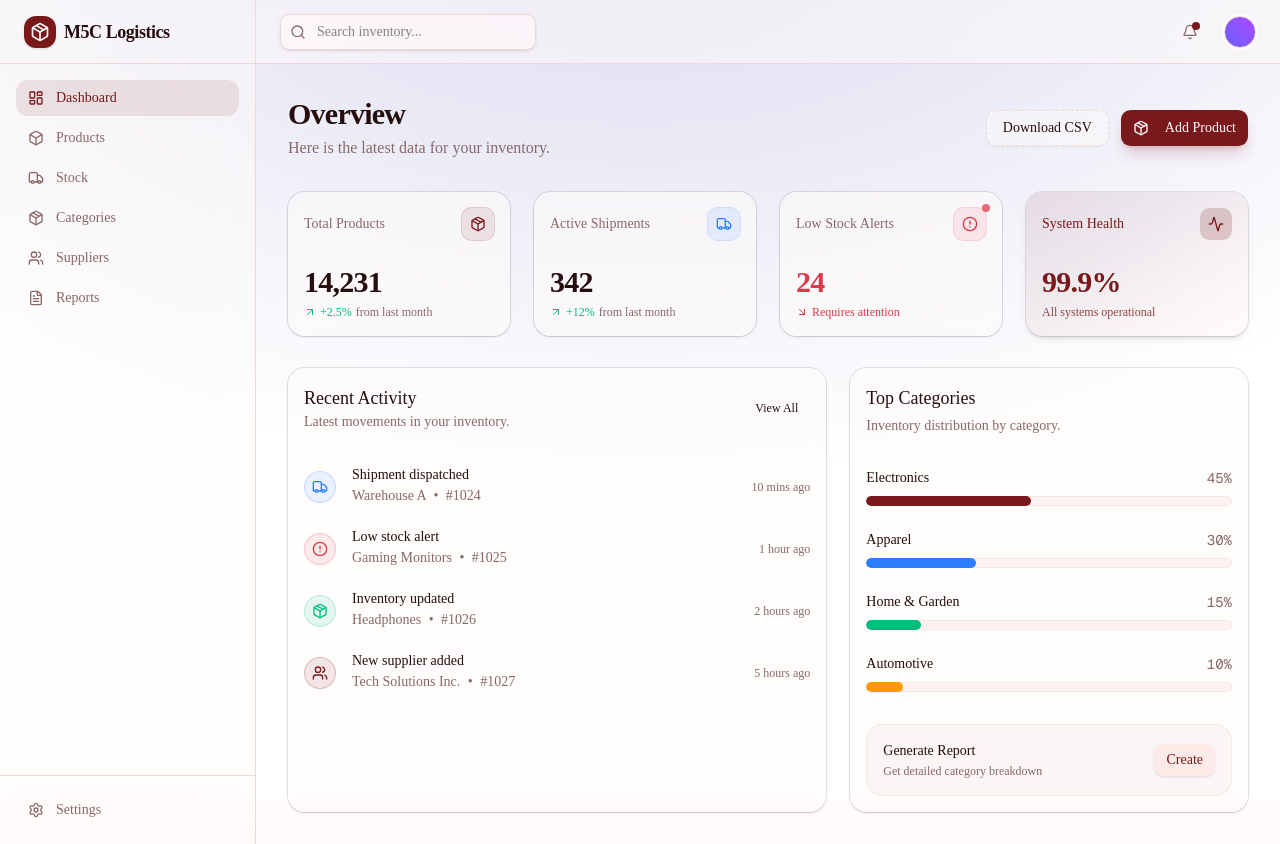
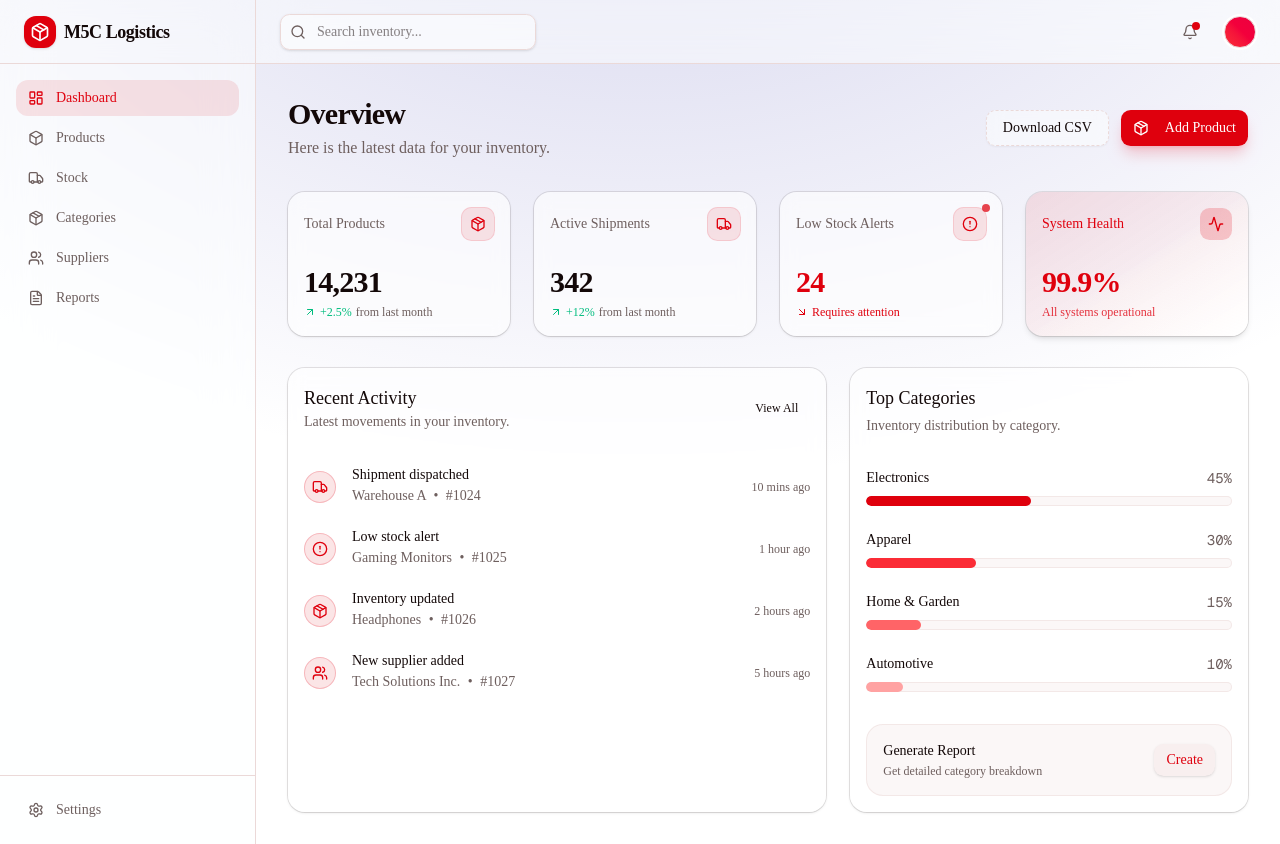
Before and after one commit to M5Csoftware/inventory-management, a Next.js app: page / in a window 1280 px wide. Built offline with nearby package versions, Linux system fonts and the light colour scheme.

Commit message:
Updated Code

```diff
--- a/src/app/globals.css
+++ b/src/app/globals.css
@@ -49,39 +49,39 @@
 }
 
 :root {
-  --background: oklch(0.99 0.005 25);
-  --foreground: oklch(0.20 0.04 25);
+  --background: oklch(1 0 0);
+  --foreground: oklch(0.15 0.02 20);
   --card: oklch(1 0 0);
-  --card-foreground: oklch(0.20 0.04 25);
+  --card-foreground: oklch(0.15 0.02 20);
   --popover: oklch(1 0 0);
-  --popover-foreground: oklch(0.20 0.04 25);
-  --primary: oklch(0.38 0.13 25);
-  --primary-foreground: oklch(0.99 0.005 25);
-  --secondary: oklch(0.95 0.02 25);
-  --secondary-foreground: oklch(0.38 0.13 25);
-  --muted: oklch(0.96 0.01 25);
-  --muted-foreground: oklch(0.55 0.04 25);
-  --accent: oklch(0.94 0.02 25);
-  --accent-foreground: oklch(0.38 0.13 25);
-  --destructive: oklch(0.60 0.20 20);
-  --destructive-foreground: oklch(0.99 0 0);
-  --border: oklch(0.90 0.02 25);
-  --input: oklch(0.90 0.02 25);
-  --ring: oklch(0.38 0.13 25);
+  --popover-foreground: oklch(0.15 0.02 20);
+  --primary: oklch(0.55 0.25 25);
+  --primary-foreground: oklch(1 0 0);
+  --secondary: oklch(0.96 0.01 20);
+  --secondary-foreground: oklch(0.55 0.25 25);
+  --muted: oklch(0.96 0.01 20);
+  --muted-foreground: oklch(0.5 0.02 20);
+  --accent: oklch(0.96 0.01 20);
+  --accent-foreground: oklch(0.55 0.25 25);
+  --destructive: oklch(0.55 0.25 25);
+  --destructive-foreground: oklch(1 0 0);
+  --border: oklch(0.90 0.02 20);
+  --input: oklch(0.90 0.02 20);
+  --ring: oklch(0.55 0.25 25);
   --radius: 0.75rem;
-  --chart-1: oklch(0.38 0.13 25);
-  --chart-2: oklch(0.50 0.10 25);
-  --chart-3: oklch(0.60 0.08 25);
-  --chart-4: oklch(0.70 0.06 25);
-  --chart-5: oklch(0.80 0.04 25);
-  --sidebar: oklch(0.99 0.005 25);
-  --sidebar-foreground: oklch(0.20 0.04 25);
-  --sidebar-primary: oklch(0.38 0.13 25);
-  --sidebar-primary-foreground: oklch(0.99 0.005 25);
-  --sidebar-accent: oklch(0.94 0.02 25);
-  --sidebar-accent-foreground: oklch(0.38 0.13 25);
-  --sidebar-border: oklch(0.90 0.02 25);
-  --sidebar-ring: oklch(0.38 0.13 25);
+  --chart-1: oklch(0.55 0.25 25);
+  --chart-2: oklch(0.65 0.20 25);
+  --chart-3: oklch(0.75 0.15 25);
+  --chart-4: oklch(0.85 0.10 25);
+  --chart-5: oklch(0.95 0.05 25);
+  --sidebar: oklch(1 0 0);
+  --sidebar-foreground: oklch(0.15 0.02 20);
+  --sidebar-primary: oklch(0.55 0.25 25);
+  --sidebar-primary-foreground: oklch(1 0 0);
+  --sidebar-accent: oklch(0.96 0.01 20);
+  --sidebar-accent-foreground: oklch(0.55 0.25 25);
+  --sidebar-border: oklch(0.90 0.02 20);
+  --sidebar-ring: oklch(0.55 0.25 25);
 }
 
 
--- a/src/app/page.tsx
+++ b/src/app/page.tsx
@@ -39,10 +39,10 @@ export default function Dashboard() {
         </Card>
 
         <Card className="group relative overflow-hidden bg-background/60 backdrop-blur-sm border-border/50 shadow-sm transition-all hover:shadow-md hover:border-primary/30">
-          <div className="absolute inset-0 bg-gradient-to-br from-blue-500/5 via-transparent to-transparent opacity-0 transition-opacity group-hover:opacity-100"></div>
+          <div className="absolute inset-0 bg-gradient-to-br from-primary/5 via-transparent to-transparent opacity-0 transition-opacity group-hover:opacity-100"></div>
           <CardHeader className="flex flex-row items-center justify-between space-y-0 pb-2">
             <CardTitle className="text-sm font-medium text-muted-foreground">Active Shipments</CardTitle>
-            <div className="p-2 rounded-md bg-blue-500/10 text-blue-500 ring-1 ring-blue-500/20">
+            <div className="p-2 rounded-md bg-primary/10 text-primary ring-1 ring-primary/20">
               <Truck className="h-4 w-4" />
             </div>
           </CardHeader>
@@ -103,9 +103,9 @@ export default function Dashboard() {
           <CardContent>
             <div className="space-y-6">
               {[
-                { id: '1024', event: 'Shipment dispatched', loc: 'Warehouse A', time: '10 mins ago', icon: Truck, color: 'text-blue-500', bg: 'bg-blue-500/10' },
+                { id: '1024', event: 'Shipment dispatched', loc: 'Warehouse A', time: '10 mins ago', icon: Truck, color: 'text-primary', bg: 'bg-primary/10' },
                 { id: '1025', event: 'Low stock alert', loc: 'Gaming Monitors', time: '1 hour ago', icon: AlertCircle, color: 'text-destructive', bg: 'bg-destructive/10' },
-                { id: '1026', event: 'Inventory updated', loc: 'Headphones', time: '2 hours ago', icon: Package, color: 'text-emerald-500', bg: 'bg-emerald-500/10' },
+                { id: '1026', event: 'Inventory updated', loc: 'Headphones', time: '2 hours ago', icon: Package, color: 'text-primary', bg: 'bg-primary/10' },
                 { id: '1027', event: 'New supplier added', loc: 'Tech Solutions Inc.', time: '5 hours ago', icon: Users, color: 'text-primary', bg: 'bg-primary/10' },
               ].map((item, i) => (
                 <div key={i} className="flex items-center group cursor-pointer">
@@ -134,9 +134,9 @@ export default function Dashboard() {
             <div className="space-y-6">
               {[
                 { name: 'Electronics', percent: 45, color: 'bg-primary' },
-                { name: 'Apparel', percent: 30, color: 'bg-blue-500' },
-                { name: 'Home & Garden', percent: 15, color: 'bg-emerald-500' },
-                { name: 'Automotive', percent: 10, color: 'bg-amber-500' },
+                { name: 'Apparel', percent: 30, color: 'bg-red-500' },
+                { name: 'Home & Garden', percent: 15, color: 'bg-red-400' },
+                { name: 'Automotive', percent: 10, color: 'bg-red-300' },
               ].map((cat, i) => (
                 <div key={i} className="group">
                   <div className="flex justify-between mb-2">
--- a/src/app/reports/page.tsx
+++ b/src/app/reports/page.tsx
@@ -160,11 +160,11 @@ export default function ReportsPage() {
                       <td className="p-4 align-middle text-muted-foreground text-xs">Today, 09:15 AM</td>
                       <td className="p-4 align-middle font-medium">USB-C Fast Charger</td>
                       <td className="p-4 align-middle">
-                        <span className="inline-flex items-center text-blue-500 text-xs font-semibold gap-1">
+                        <span className="inline-flex items-center text-red-500 text-xs font-semibold gap-1">
                           <ArrowDownRight className="h-3.5 w-3.5" /> Outflow
                         </span>
                       </td>
-                      <td className="p-4 align-middle font-semibold text-blue-500">-5</td>
+                      <td className="p-4 align-middle font-semibold text-red-500">-5</td>
                     </tr>
                   </tbody>
                 </table>
--- a/src/app/stock/page.tsx
+++ b/src/app/stock/page.tsx
@@ -104,13 +104,13 @@ export default function StockPage() {
                     <td className="p-4 align-middle font-medium">{tx.product}</td>
                     <td className="p-4 align-middle">
                       <span className={`inline-flex items-center rounded-full px-2 py-0.5 text-xs font-medium ${
-                        tx.type === 'Stock In' ? 'bg-emerald-500/10 text-emerald-500' : 'bg-blue-500/10 text-blue-500'
+                        tx.type === 'Stock In' ? 'bg-emerald-500/10 text-emerald-500' : 'bg-red-500/10 text-red-500'
                       }`}>
                         {tx.type}
                       </span>
                     </td>
                     <td className={`p-4 align-middle font-semibold ${
-                      tx.type === 'Stock In' ? 'text-emerald-500' : 'text-blue-500'
+                      tx.type === 'Stock In' ? 'text-emerald-500' : 'text-red-500'
                     }`}>{tx.quantity}</td>
                     <td className="p-4 align-middle text-muted-foreground">{tx.location}</td>
                     <td className="p-4 align-middle">
--- a/src/components/layout/header.tsx
+++ b/src/components/layout/header.tsx
@@ -21,7 +21,7 @@ export function Header() {
           <Bell className="h-5 w-5" />
           <span className="absolute right-2 top-2 h-2 w-2 rounded-full bg-primary shadow-[0_0_8px_rgba(var(--primary),0.8)]"></span>
         </Button>
-        <div className="h-8 w-8 rounded-full bg-gradient-to-tr from-indigo-500 to-purple-500 ring-2 ring-background border border-border"></div>
+        <div className="h-8 w-8 rounded-full bg-gradient-to-tr from-red-500 to-rose-600 ring-2 ring-background border border-border"></div>
       </div>
     </header>
   );
```
